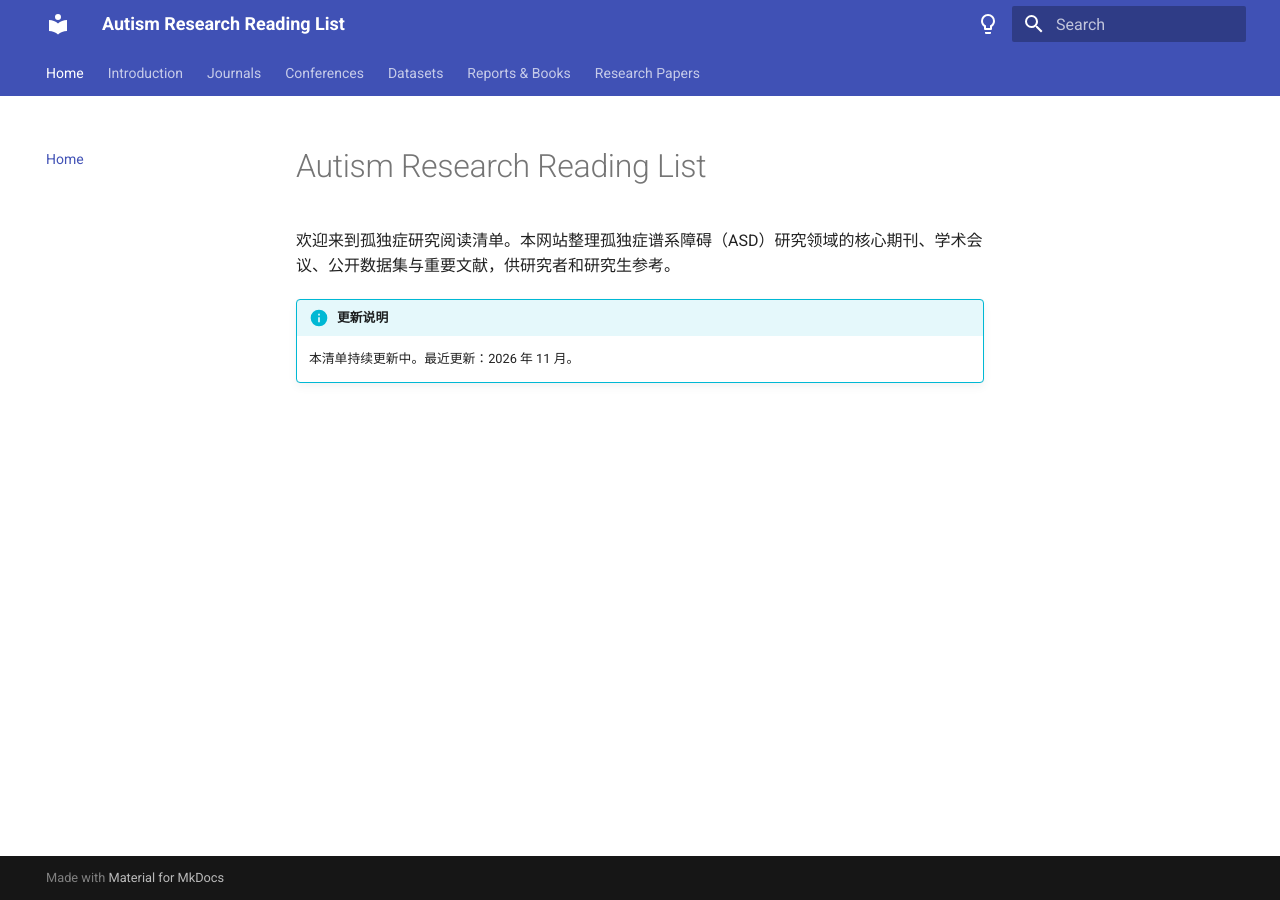
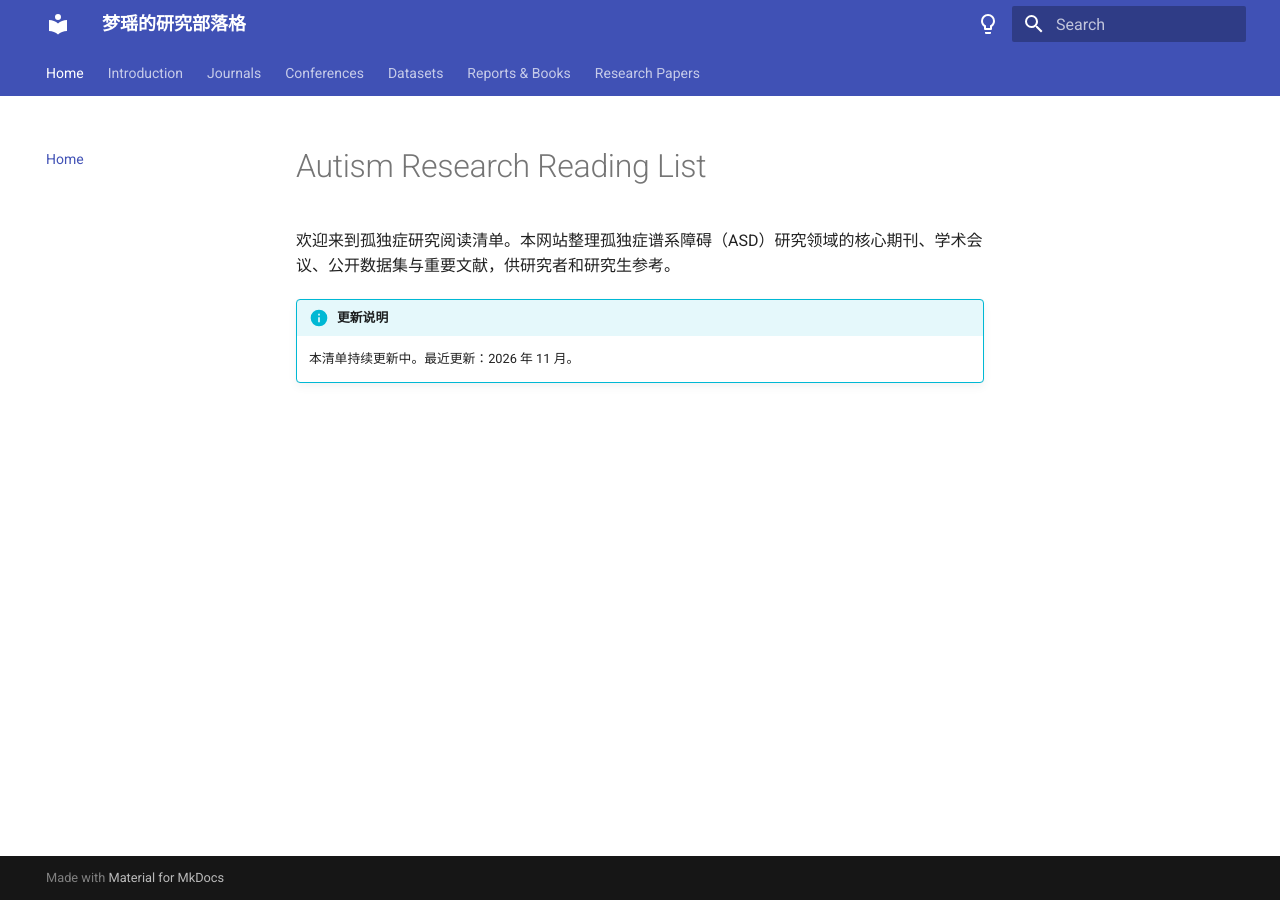
Before and after one commit to TodayZhangmengyao/autism-reading-list, an MkDocs documentation site: the page built from docs/index.md, in a window 1280 px wide. Built offline with MkDocs 1.6.1 and Material for MkDocs 9.7.7, drawn with Linux system fonts in a browser that asks for light colours.

Commit message:
Update mkdocs.yml

```diff
--- a/mkdocs.yml
+++ b/mkdocs.yml
@@ -1,4 +1,4 @@
-site_name: Autism Research Reading List
+site_name: 梦瑶的研究部落格
 theme:
   name: material
   features:
```
